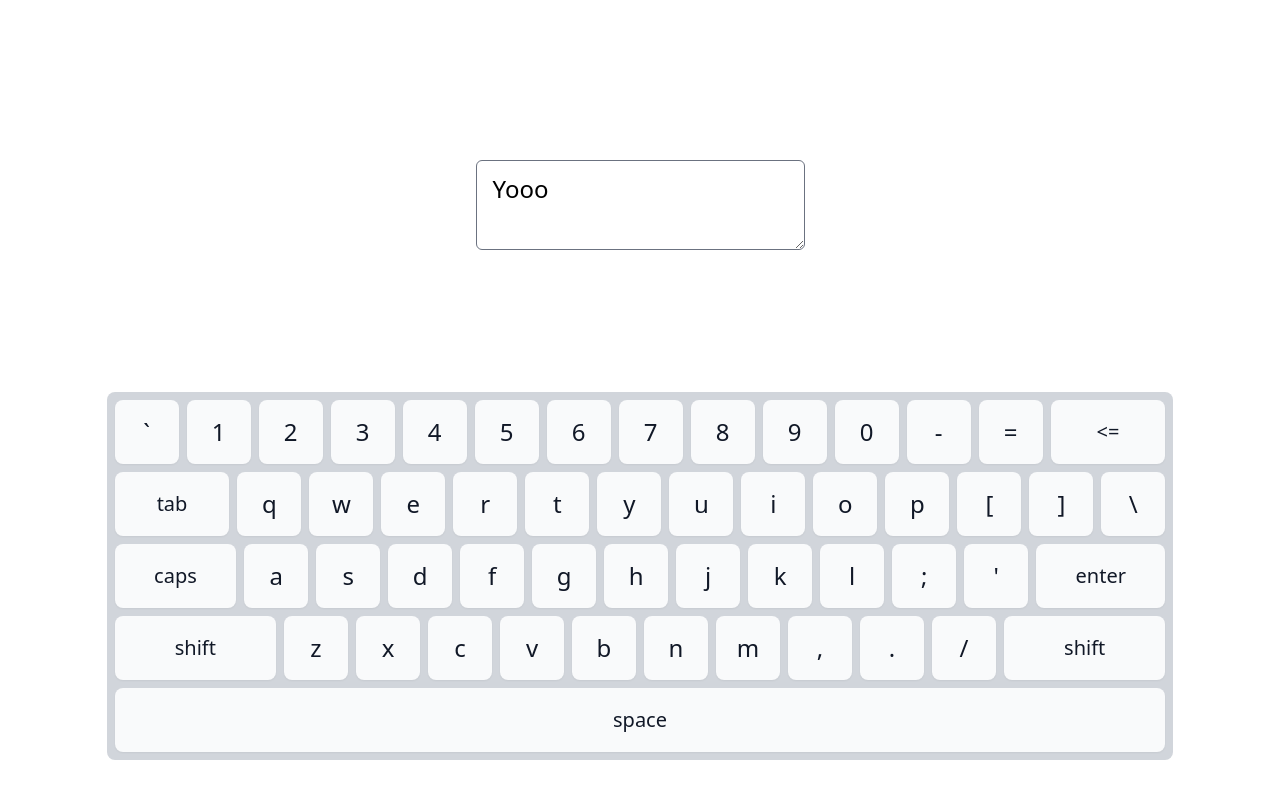
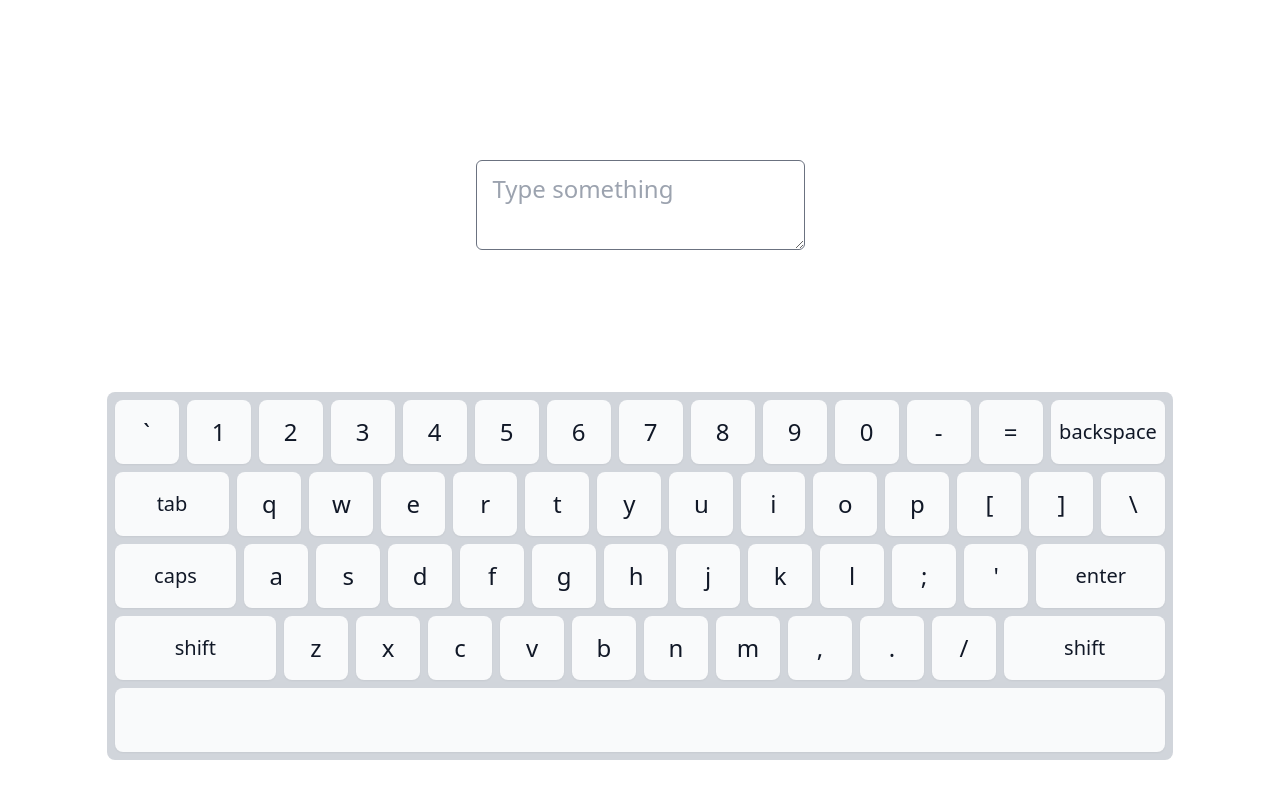
Before and after one commit to sadeeqdev/Virtual-keyboard, a Vue app: page / in a window 1280 px wide. Built offline with nearby package versions, Linux system fonts and the light colour scheme.

Commit message:
Added text input

```diff
--- a/src/App.vue
+++ b/src/App.vue
@@ -1,6 +1,6 @@
 <template>
   <div class="flex justify-center mt-40">
-    <TextField  :textInput="input" />
+    <TextField  :textInput="textAreaInput" />
   </div>
   <KeyPad @clicked-keyboard="onClickChild"/>
 </template>
@@ -14,12 +14,12 @@ export default {
   components: { TextField, KeyPad },
   data(){
     return {
-      input: 'Yooo'
+      textAreaInput: ''
     }
   },
   methods: {
     onClickChild(value) {
-      this.input = value
+      this.textAreaInput = value
     }
   }
 
--- a/src/components/KeyPad.vue
+++ b/src/components/KeyPad.vue
@@ -4,7 +4,7 @@
             <div v-for="rows, index in firstrow" :key="index" class="flex">
                 <Button :value="rows"  @input-text="onClickButton"/>
             </div>
-            <GrowButton value="<=" @input-text="onClickButton"/>
+            <GrowButton value="backspace" @input-text="onClickButton"/>
         </div>
         <div class="flex space-x-1 lg:space-x-2 justify-center">
             <GrowButton value="tab"  @input-text="onClickButton"/>
@@ -27,7 +27,7 @@
             <GrowButton value="shift"  @input-text="onClickButton"/>
         </div>
         <div class="flex space-x-2 justify-center" >
-            <GrowButton value="space" @input-text="onClickButton"/>
+            <GrowButton value=" " @input-text="onClickButton"/>
         </div>
     </div>
 </template>
--- a/src/components/TextField.vue
+++ b/src/components/TextField.vue
@@ -1,6 +1,6 @@
 <template>
     <div>
-        <textarea type="text" placeholder="Type something"  class="border border-1 border-gray-500 rounded-md text-2xl py-3 px-4" v-model="value"></textarea>
+        <textarea type="text" placeholder="Type something"  class="border border-1 border-gray-500 rounded-md text-2xl py-3 px-4" :value="textOutput"></textarea>
     </div>
 </template>
 
@@ -11,12 +11,23 @@ export default {
     },
     data(){
         return{
-            value: this.textInput
+            value: this.textInput,
+            textArray : [],
+            textOutput: []
         }
     },
     watch: {
         textInput: function (newVal) {
-            this.value = newVal
+            if(newVal == "backspace"){
+                this.textArray.pop()
+                this.textOutput = this.textArray.join('')
+            }else if(newVal == "enter"){
+                this.textArray.push(+ '\r\n' + '')
+                this.textOutput = this.textArray.join('')
+            }else{
+                this.textArray.push(newVal)
+                this.textOutput = this.textArray.join('')
+            }
         }
     }
 
```
